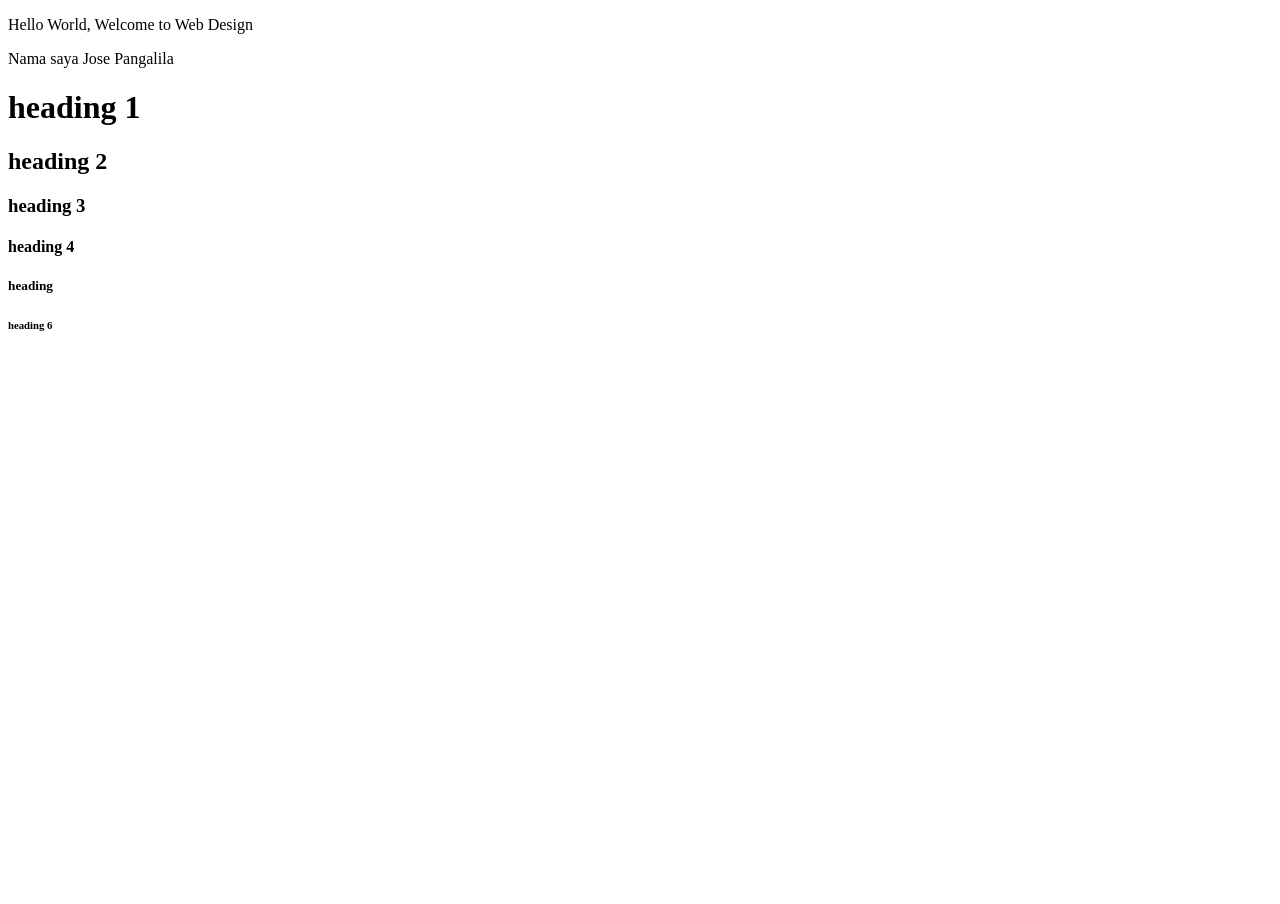
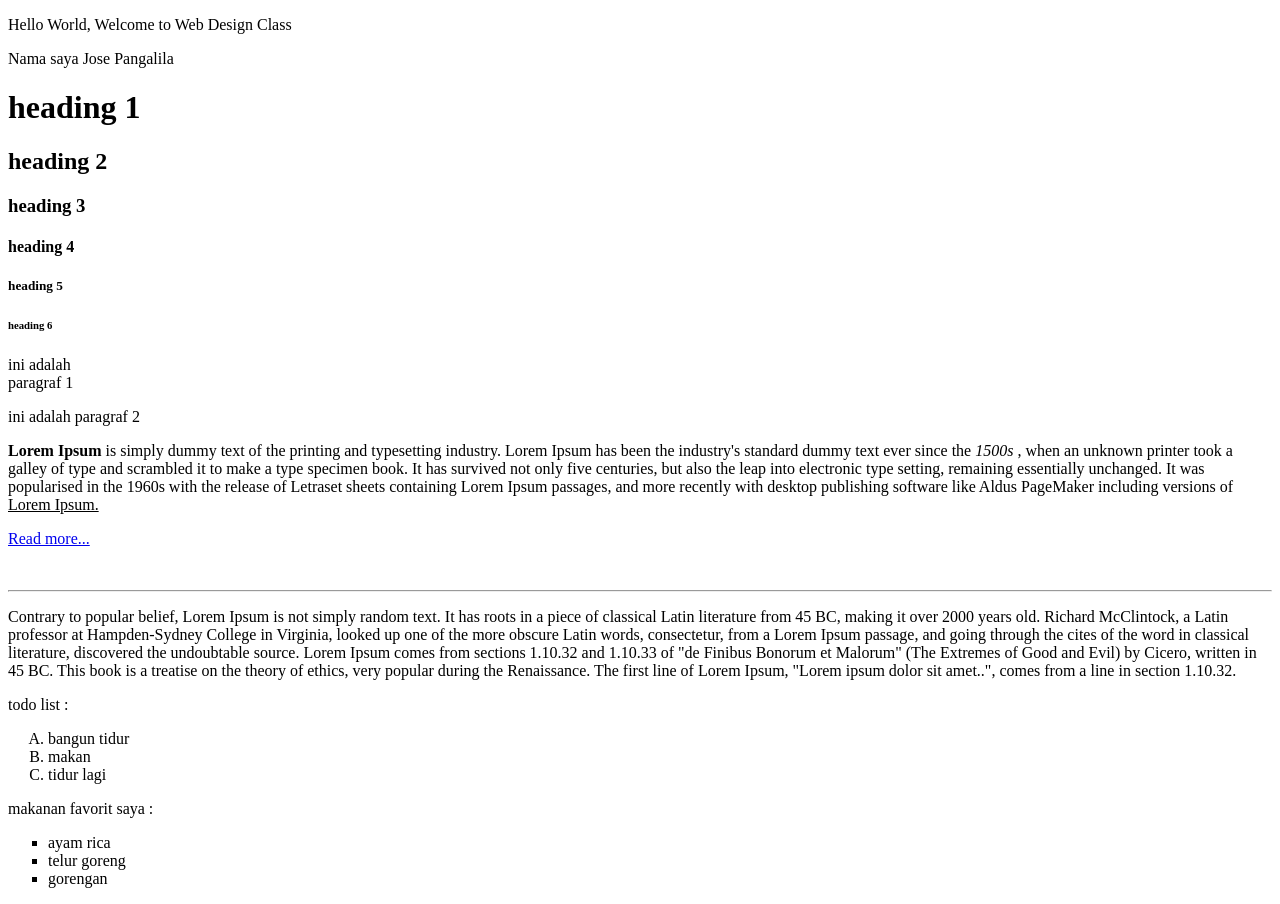
Before and after one commit to josepangalila/wd2020-s21910431, a plain HTML site: page pertemuan4/index.html in a window 1280 px wide. Before the commit the page ends 800 px from the top, so only its background shows below. Drawn offline with Linux system fonts and the light colour scheme.

Commit message:
Add files via upload
new file

```diff
--- a/pertemuan4/index.html
+++ b/pertemuan4/index.html
@@ -1,18 +1,60 @@
 <!DOCTYPE html>
-<html>
+<html lang="en">
 <head>
-        <title>Web Design Class</title>
-
+    <meta charset="UTF-8">
+    <meta name="viewport" content="width=device-width, initial-scale=1.0">
+    <title>Document</title>
 </head>
 <body>
-    <p>Hello World, Welcome to Web Design</p>
+    <p>Hello World, Welcome to Web Design Class</p>
     <p>Nama saya Jose Pangalila</p>
 
     <h1>heading 1</h1>
     <h2>heading 2</h2>
     <h3>heading 3</h3>
     <h4>heading 4</h4>
-<h5>heading</h5>
+    <h5>heading 5</h5>
     <h6>heading 6</h6>
+
+    <p>
+        ini adalah <br/>
+        paragraf 1</p>
+        <p>ini adalah  paragraf 2</p>
+        <p><span><b>Lorem Ipsum </b> </span>  is simply dummy text of the printing and typesetting industry.
+        Lorem Ipsum has been the industry's standard dummy text ever since the <i>1500s</i> , when an unknown
+        printer took a galley of type and scrambled it to make a type specimen book. It has survived not only
+        five centuries, but also the leap into electronic type setting, remaining essentially unchanged.
+        It was popularised in the 1960s with the release of Letraset sheets containing Lorem Ipsum passages, and more
+        recently with desktop publishing software like Aldus PageMaker including versions of <u>Lorem Ipsum.</u></p>
+
+        <p><a href="about.html"target="_blank">Read more...</a> </p>
+        <br>
+        <hr>
+
+        <p>Contrary to popular belief, Lorem Ipsum is not simply random text.
+        It has roots in a piece of classical Latin literature from 45 BC, making it over 2000 years old.
+        Richard McClintock, a Latin professor at Hampden-Sydney College in Virginia, looked up one of the more
+        obscure Latin words, consectetur, from a Lorem Ipsum passage, and going through the cites of
+        the word in classical literature, discovered the undoubtable source. Lorem Ipsum comes from
+        sections 1.10.32 and 1.10.33 of "de Finibus Bonorum et Malorum" (The Extremes of Good and Evil) by
+        Cicero, written in 45 BC. This book is a treatise on the theory of ethics, very popular during
+        the Renaissance. The first line of Lorem Ipsum, "Lorem ipsum dolor sit amet..", comes from a line
+        in section 1.10.32.</p>
+
+        <p>todo list : </p>
+        <ol type="A">
+            <li>bangun tidur</li>
+            <li>makan</li>
+            <li>tidur lagi</li>
+        </ol>
+
+        <p>makanan favorit saya : </p>
+        <ul type="square">
+            <li>ayam rica</li>
+            <li>telur goreng</li>
+            <li>gorengan</li>
+
+        </ul>
+
 </body>
 </html>
```
Also changed, not shown: pertemuan4/about.html (added, +11 -0 lines). Lines whose indentation alone changed are shown as unchanged.
